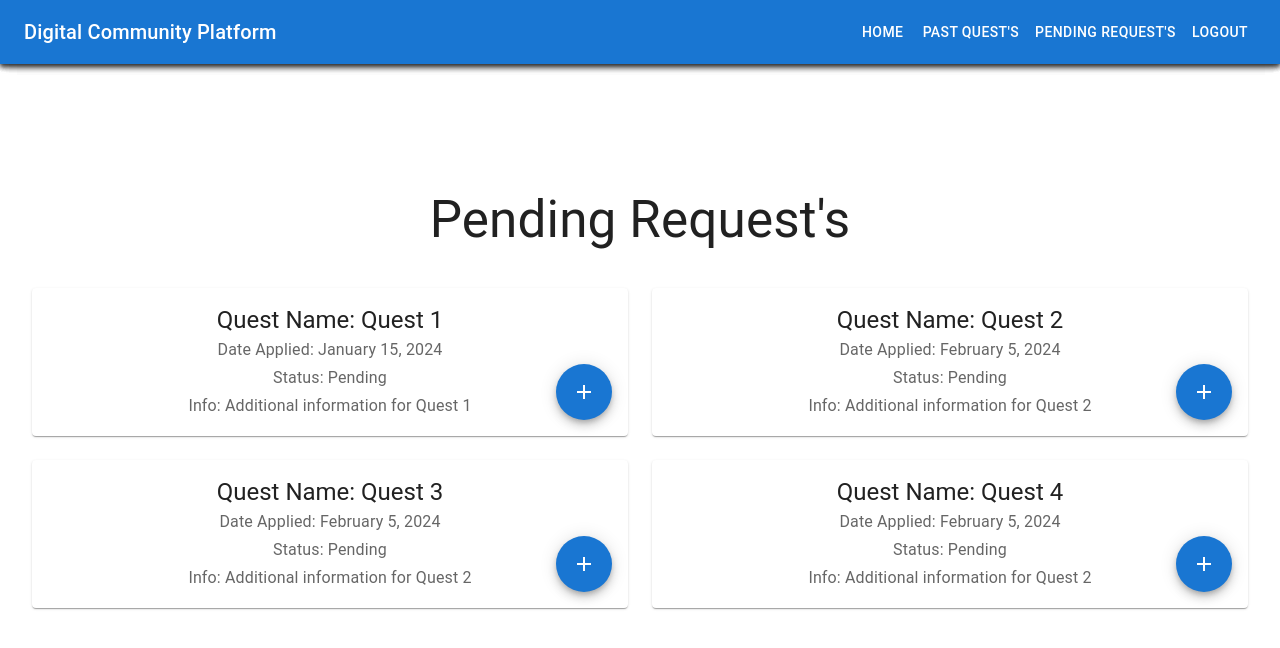
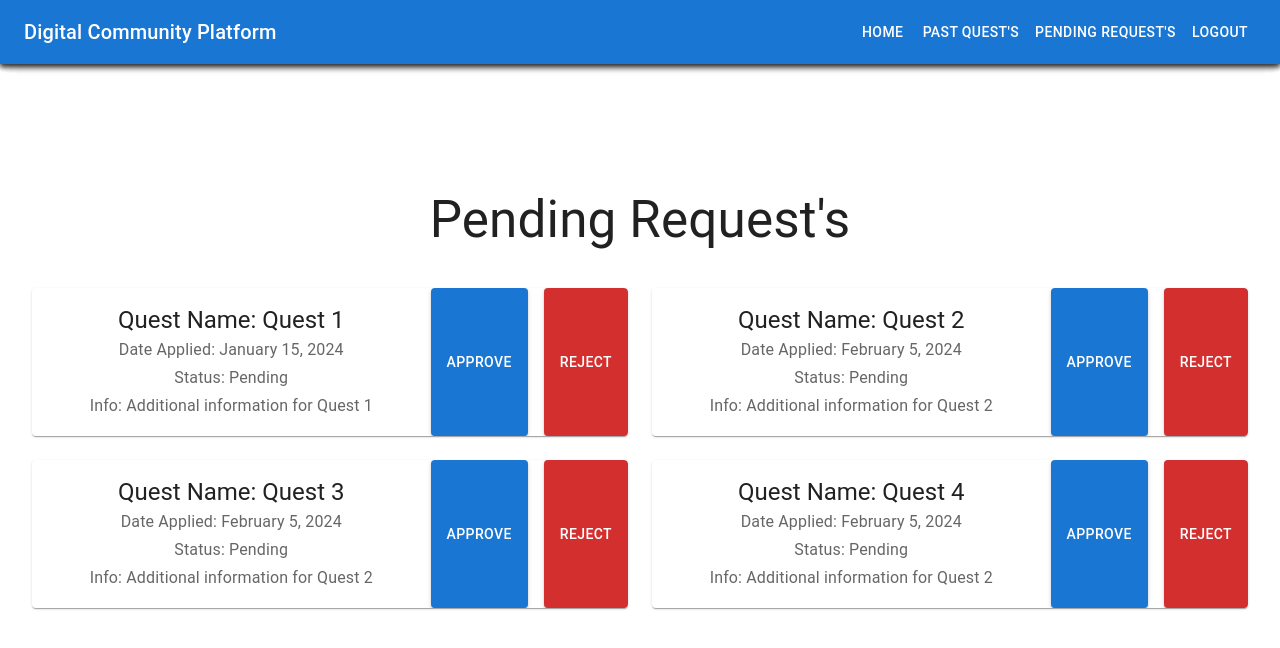
Before and after one commit to Sandeep7784/2024_Hackathon_Development-of-a-digital-community-platform, a React (Vite) app in the folder Frontend/: page /addQuest in a window 1280 px wide. Shown: the top 648 px of the page. Built offline with nearby package versions, Linux system fonts and the light colour scheme.

Commit message:
added the approve and reject buttons at quest's div

```diff
--- a/Frontend/src/components/AddQuest.jsx
+++ b/Frontend/src/components/AddQuest.jsx
@@ -5,15 +5,15 @@
 import Card from "@mui/material/Card";
 import CardActionArea from "@mui/material/CardActionArea";
 import CardContent from "@mui/material/CardContent";
-import { Fab } from '@mui/material';
-import AddIcon from '@mui/icons-material/Add';
+import { Fab } from "@mui/material";
+import Stack from "@mui/material/Stack";
+import Button from "@mui/material/Button";
 
 function PendingRequests(props) {
   const { info } = props;
   return (
     <React.Fragment>
       <Header />
-
       <Grid item xs={12} md={6}>
         <Card sx={{ display: "flex", position: "relative" }}>
           <CardContent sx={{ flex: 1 }}>
@@ -30,17 +30,14 @@
               Info: {info.info}
             </Typography>
           </CardContent>
-          <Fab
-            color="primary"
-            aria-label="add"
-            sx={{
-              position: "absolute",
-              bottom: 16,
-              right: 16,
-            }}
-          >
-            <AddIcon />
-          </Fab>
+          <Stack direction="row" spacing={2}>
+            <Button variant="contained" color="primary">
+              Approve
+            </Button>
+            <Button variant="contained" color="error">
+              Reject
+            </Button>
+          </Stack>
         </Card>
       </Grid>
     </React.Fragment>
```
